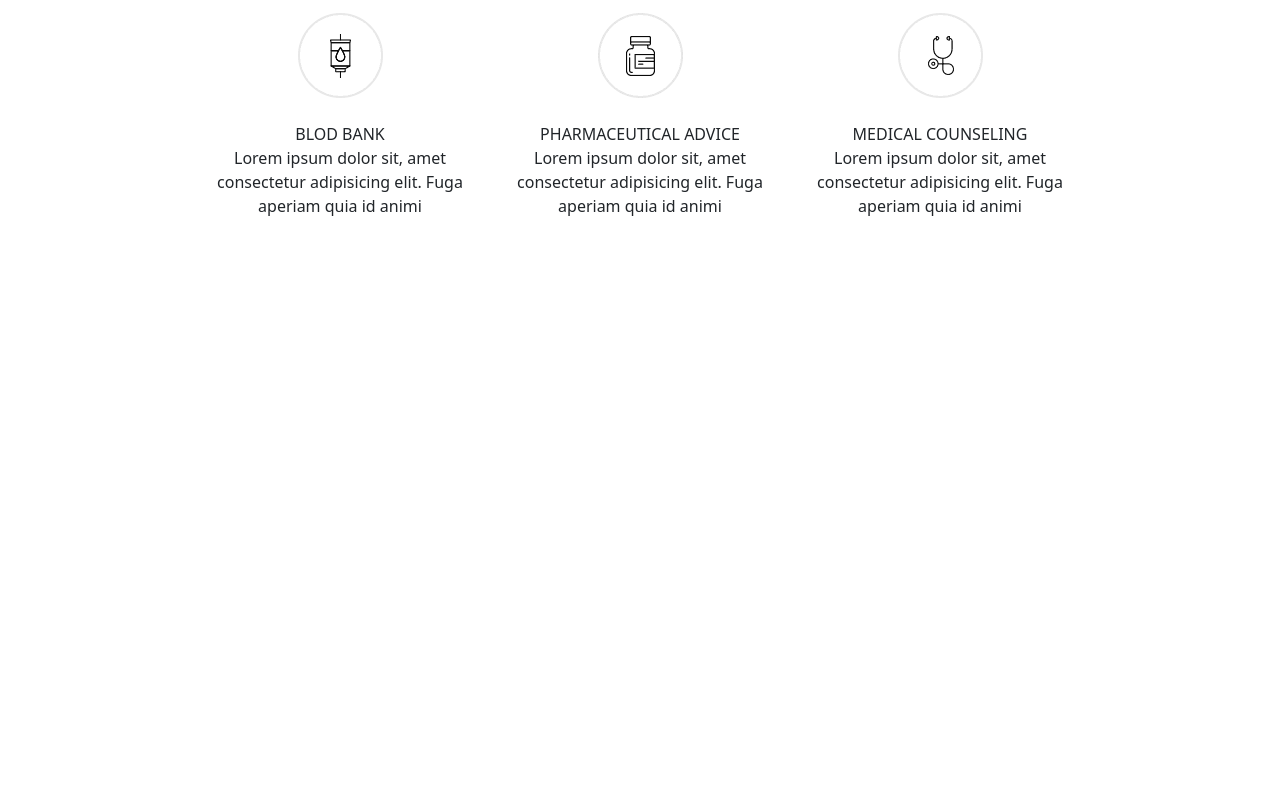
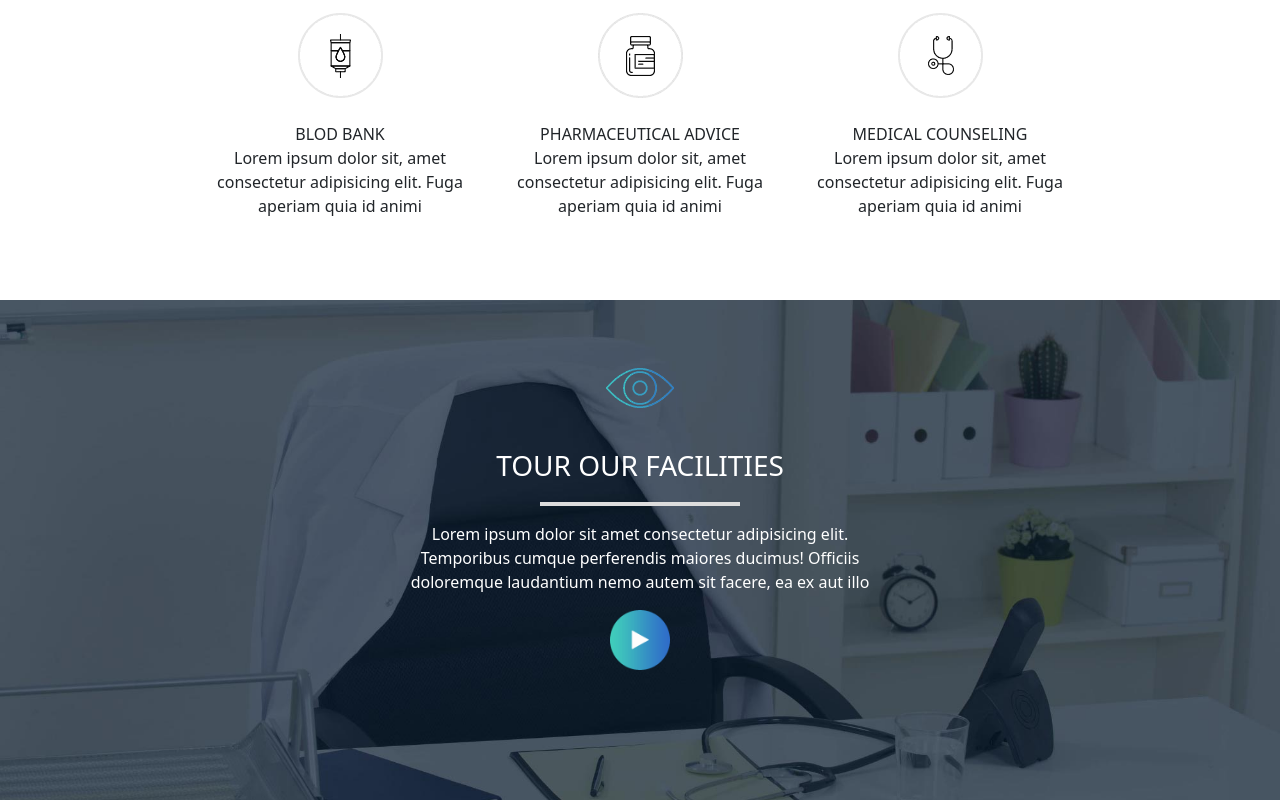
Before and after one commit to Mario-Marchio/proj-html-vuejs, a Vue app: page / in a window 1280 px wide. Shown: the part 2516-3316 px from the top of the page. Before the commit the page ends 2816 px from the top, so only its background shows below. Built offline with nearby package versions, Linux system fonts and the light colour scheme.

Commit message:
section 4 done

```diff
--- a/src/components/AppMain.vue
+++ b/src/components/AppMain.vue
@@ -147,6 +147,17 @@
             </div>
         </div>
     </div>
+    <div class="section-4">
+        <div class="container-small text-center text-white">
+            <img class="pt-5 pb-3" src="../assets/img/icon-7.png" alt="eye">
+            <div class="fs-3 mb-3"> TOUR OUR FACILITIES</div>
+            <div class="grey-line"></div>
+            <div class="my-3">Lorem ipsum dolor sit amet consectetur adipisicing elit. Temporibus cumque perferendis maiores
+                ducimus!
+                Officiis doloremque laudantium nemo autem sit facere, ea ex aut illo</div>
+            <img class="h-60" src="../assets/img/play-icon.png" alt="play">
+        </div>
+    </div>
 </template>
 <style lang="scss" scoped>
 .change-color:hover {
@@ -162,6 +173,14 @@
     height: 850px;
 }
 
+.section-4 {
+    height: 500px;
+    background-image: url(../assets/img/paralax-bg-tour-facilities.jpg);
+    background-size: cover;
+    background-position: center;
+    background-repeat: no-repeat;
+}
+
 .grey-line {
 
     background-color: #dddddd;
@@ -169,4 +188,8 @@
     height: 4px;
     margin-left: 150px
 }
+
+.h-60 {
+    height: 60px;
+}
 </style>
```
